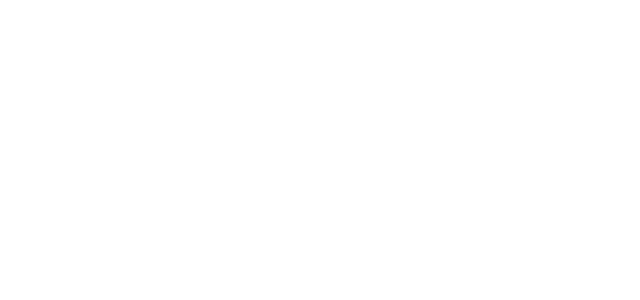
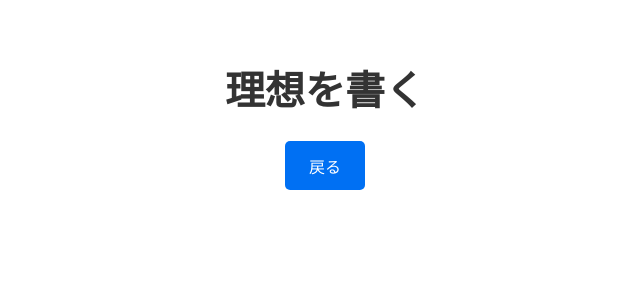
Before and after one commit to shige7ga/do-within-24, a React (Vite) app: page /ideal in a window 1280 px wide. Before the commit this address had no page. Shown: the top 300 px of the page, without its empty margins (315-955 px from the left). Built offline with nearby package versions, Linux system fonts and the light colour scheme.

Commit message:
ファイル名およびクラス名を修正

```diff
--- a/src/App.tsx
+++ b/src/App.tsx
@@ -1,12 +1,12 @@
 import { Route, Routes } from "react-router-dom";
 import TopPage from "./pages/top";
-import IdealResultPage from "./pages/ideal/idealResultPage";
+import IdealPage from "./pages/ideal/idealPage";
 
 function App() {
   return (
     <Routes>
       <Route path="/" element={<TopPage />} />
-      <Route path="/result" element={<IdealResultPage />} />
+      <Route path="/ideal" element={<IdealPage />} />
     </Routes>
   );
 }
--- a/src/pages/ideal/idealResultPage.tsx
+++ b/src/pages/ideal/idealPage.tsx
@@ -1,11 +1,11 @@
 import { Link } from "react-router-dom";
 import styles from "../../styles/common.module.css";
 
-export default function IdealResultPage() {
+export default function IdealPage() {
   return (
     <div>
       <div className={styles.container}>
-        <h1 className={styles.title}>結果</h1>
+        <h1 className={styles.title}>理想を書く</h1>
         <Link to="/" className={styles.link}>
           戻る
         </Link>
--- a/src/pages/top/index.tsx
+++ b/src/pages/top/index.tsx
@@ -10,7 +10,7 @@ export default function TopPage() {
         あなたの人生が24時間以内に動き始めます。
       </p>
 
-      <Link to="/result" className={styles.link}>
+      <Link to="/ideal" className={styles.link}>
         理想への一歩を踏み出す
       </Link>
     </div>
```
Also changed, not shown: src/types/ideal.ts (added, +7 -0 lines).
